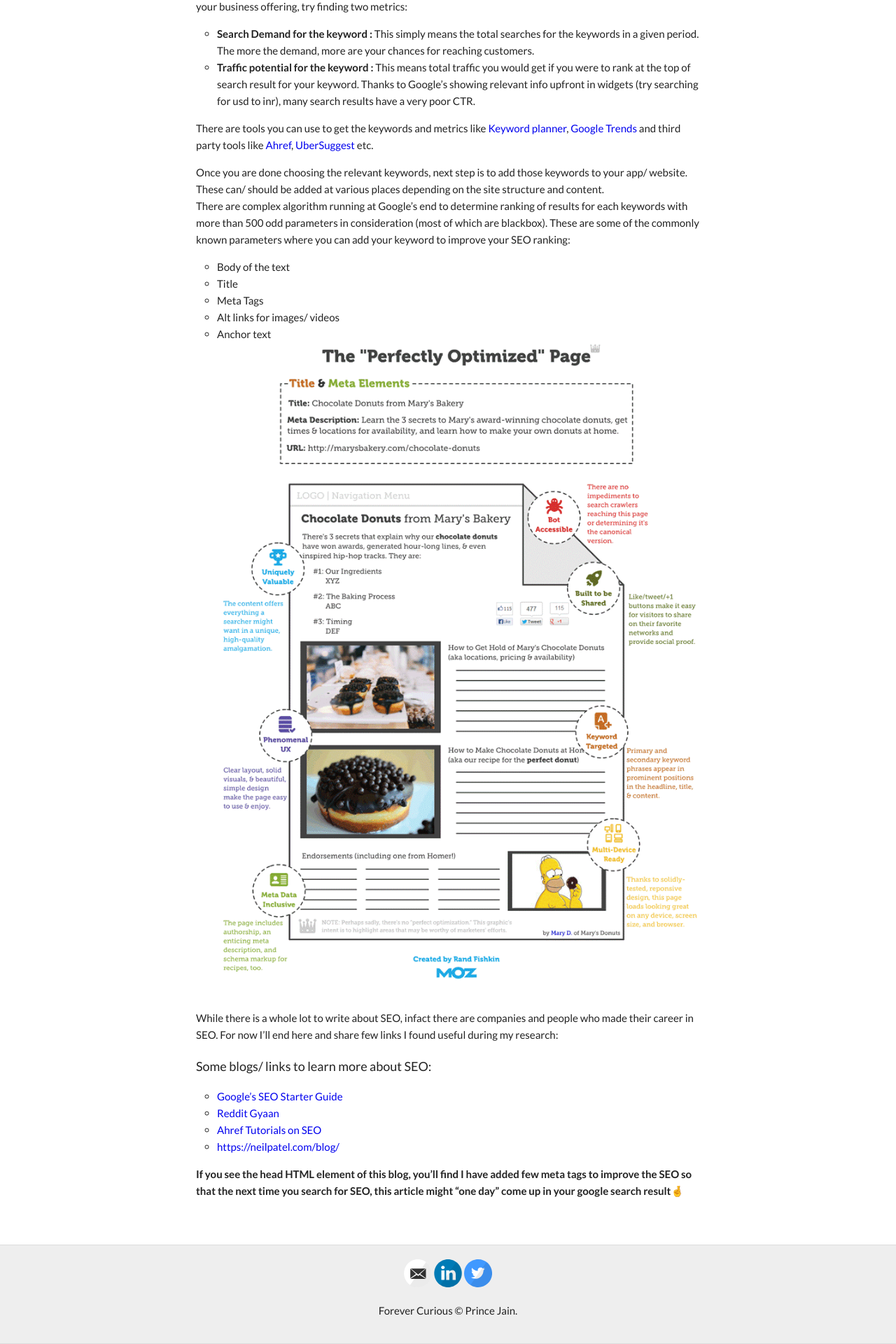
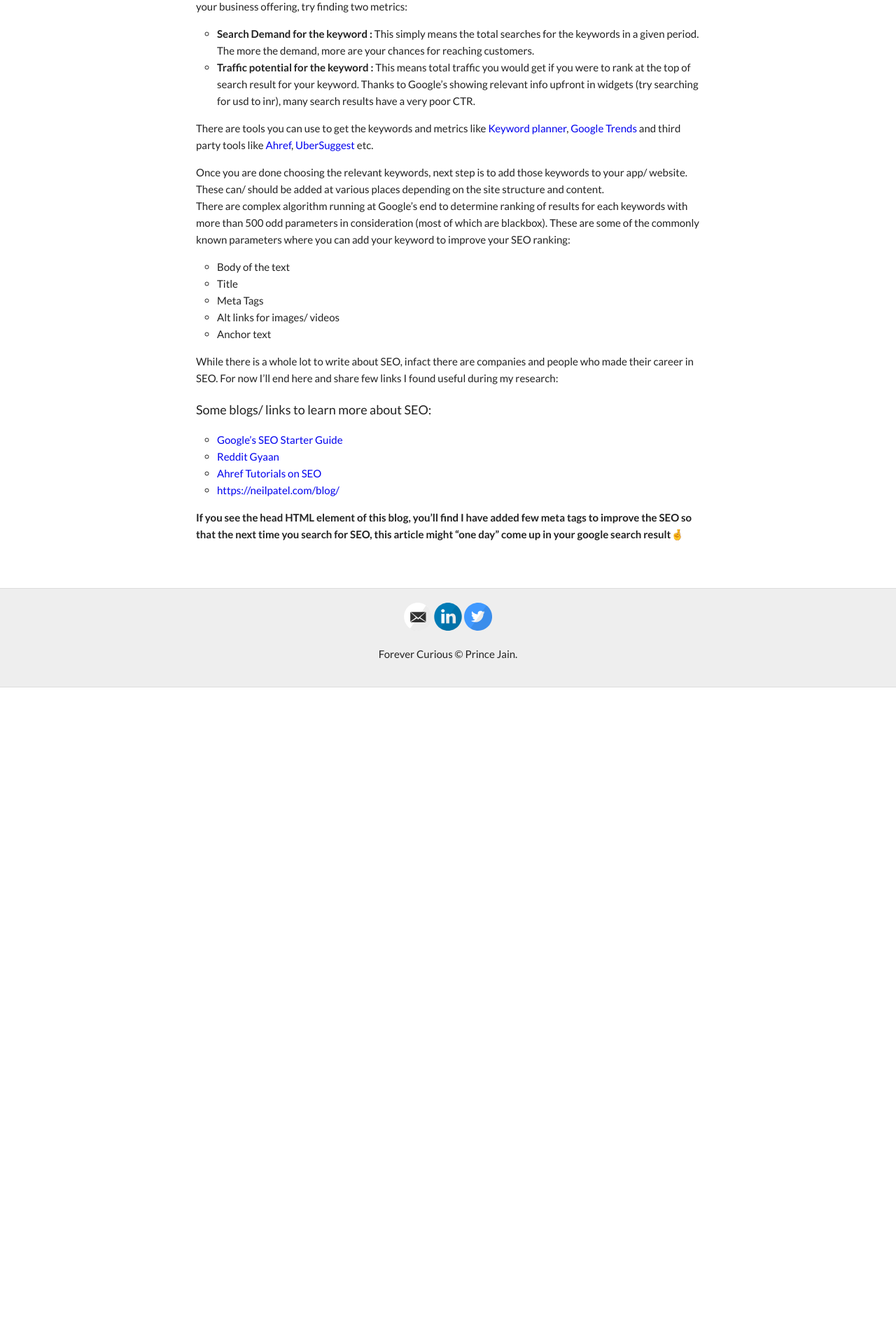
Before and after one commit to product-noob/product-noob.github.io, a Jekyll site: the page built from _posts/2021-08-15-Demystifying : SEO.md, in a window 1280 px wide. Shown: the part 2638-4558 px from the top of the page at 70% size. Built offline with Jekyll 4.4.1, drawn with Linux system fonts in a browser that asks for light colours; after the commit the page ends 3620 px from its top, so only the background shows below that.

Commit message:
Create 2021-08-15-Demystifying : SEO.md

```diff
--- a/_posts/2021-08-15-Demystifying : SEO.md
+++ b/_posts/2021-08-15-Demystifying : SEO.md
@@ -61,7 +61,6 @@ These are some of the commonly known parameters where you can add your keyword t
 * Meta Tags
 * Alt links for images/ videos
 * Anchor text
-![SEO_Moz Sample Page](/images/SEO_Moz.gif)
 
 While there is a whole lot to write about SEO, infact there are companies and people who made their career in SEO. For now I'll end here and share few links I found useful during my research:
 
```
